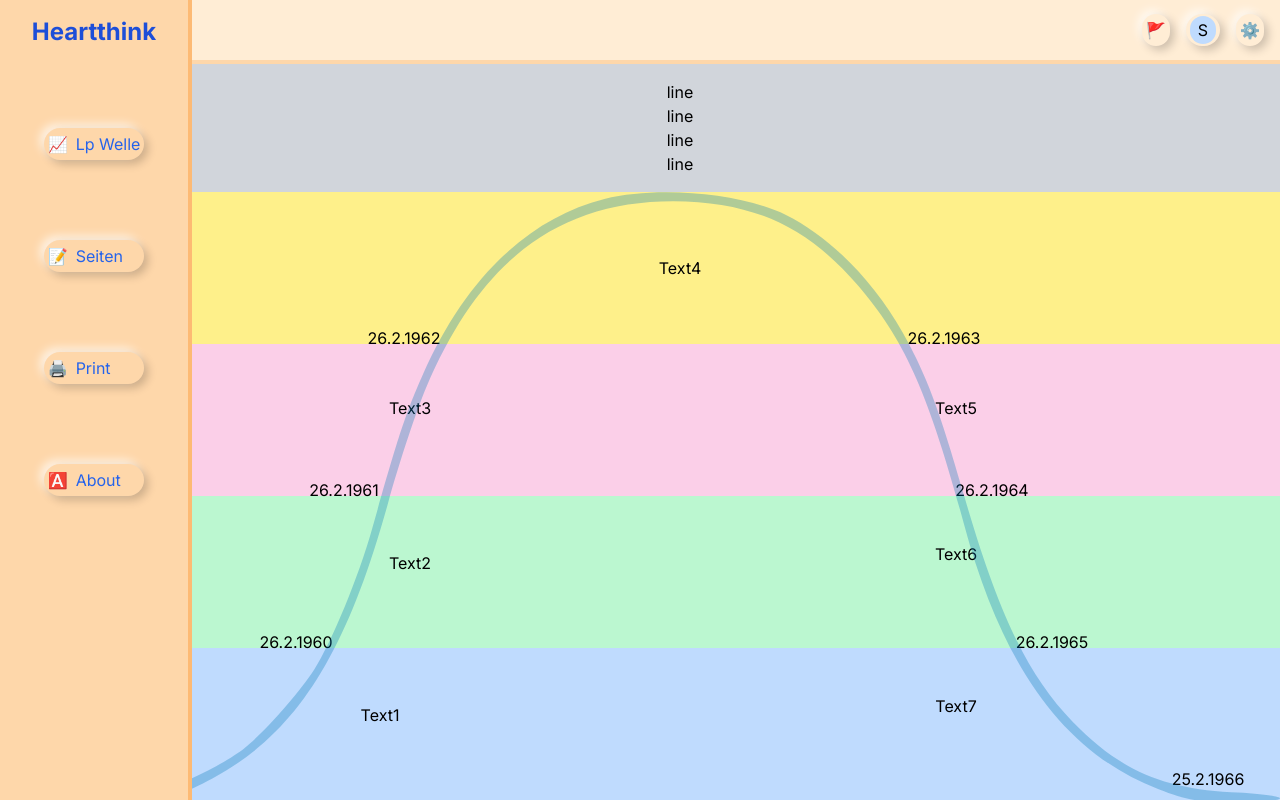
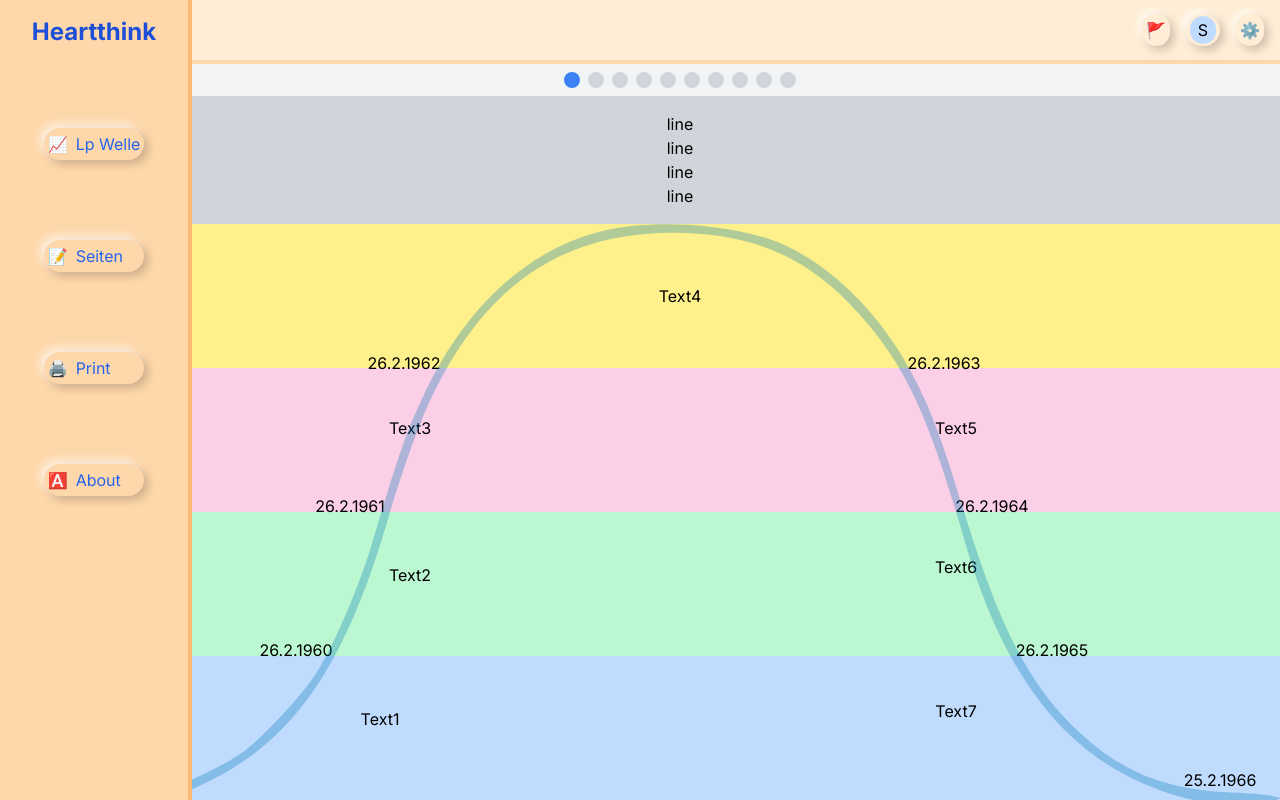
Before and after one commit to malforsaja-dev/Heart-Biography, a Next.js app: page /lebensplan in a window 1280 px wide. Built offline with nearby package versions, Linux system fonts and the light colour scheme.

Commit message:
added dynamical diagram for lpwelle, multi page

```diff
--- /dev/null
+++ b/app/data/clientData.json
@@ -0,0 +1,12 @@
+{
+  "birthdate": "1959-02-26",
+  "texts": {
+    "text1": "Text1",
+    "text2": "Text2",
+    "text3": "Text3",
+    "text4": "Text4",
+    "text5": "Text5",
+    "text6": "Text6",
+    "text7": "Text7"
+  }
+}
--- /dev/null
+++ b/app/hooks/useDiagramDates.ts
@@ -0,0 +1,47 @@
+import { useState, useEffect } from 'react';
+import clientData from '../data/clientData.json';
+
+const calculateDates = (birthDate: string, diagramIndex: number) => {
+  const startDate = new Date(birthDate);
+  startDate.setFullYear(startDate.getFullYear() + 7 * diagramIndex);
+
+  const dates = [];
+  const day = startDate.getDate();
+  const month = startDate.getMonth();
+
+  for (let i = 0; i < 7; i++) {
+    const currentDate = new Date(startDate);
+    currentDate.setFullYear(currentDate.getFullYear() + i);
+    currentDate.setDate(day);
+    currentDate.setMonth(month);
+    dates.push(currentDate.toLocaleDateString('de-DE'));
+  }
+
+  const endDate = new Date(startDate);
+  endDate.setFullYear(endDate.getFullYear() + 7);
+  endDate.setDate(day - 1);
+  dates.push(endDate.toLocaleDateString('de-DE'));
+
+  return dates;
+};
+
+const useDiagramDates = (diagramIndex: number) => {
+  const [dates, setDates] = useState<string[]>([]);
+  const [maxDiagrams, setMaxDiagrams] = useState<number>(0);
+
+  useEffect(() => {
+    const birthDate = new Date(clientData.birthdate);
+    const today = new Date();
+
+    const age = today.getFullYear() - birthDate.getFullYear();
+    const maxDiagramsBasedOnAge = Math.min(Math.ceil(age / 7), 15);
+    setMaxDiagrams(maxDiagramsBasedOnAge);
+
+    const calculatedDates = calculateDates(clientData.birthdate, diagramIndex);
+    setDates(calculatedDates);
+  }, [diagramIndex]);
+
+  return { dates, maxDiagrams };
+};
+
+export default useDiagramDates;
--- a/app/lebensplan/page.tsx
+++ b/app/lebensplan/page.tsx
@@ -1,23 +1,32 @@
+
+"use client"
+
+import { useState } from 'react';
+import useDiagramDates from '../hooks/useDiagramDates';
+import clientData from '../data/clientData.json';
+
 const LpWelle = () => {
-  const text1 = "Text1";
-  const text2 = "Text2";
-  const text3 = "Text3";
-  const text4 = "Text4";
-  const text5 = "Text5";
-  const text6 = "Text6";
-  const text7 = "Text7";
+  const [diagramIndex, setDiagramIndex] = useState(0);
+  const { dates, maxDiagrams } = useDiagramDates(diagramIndex);
 
-  const date1 = "26.2.1959";
-  const date2 = "26.2.1960";
-  const date3 = "26.2.1961";
-  const date4 = "26.2.1962";
-  const date5 = "26.2.1963";
-  const date6 = "26.2.1964";
-  const date7 = "26.2.1965";
-  const date8 = "25.2.1966";
+  const { text1, text2, text3, text4, text5, text6, text7 } = clientData.texts;
 
   return (
     <div className="relative w-full h-full flex flex-col">
+      {/* Pagination bullets at the top */}
+      <div className="flex justify-center items-center py-2 z-30 relative bg-gray-100">
+        {Array.from({ length: maxDiagrams }).map((_, index) => (
+          <button
+            key={index}
+            onClick={() => setDiagramIndex(index)}
+            aria-label={`Go to diagram ${index + 1}`}
+            className={`w-4 h-4 rounded-full mx-1 ${
+              diagramIndex === index ? 'bg-blue-500' : 'bg-gray-300'
+            }`}
+          />
+        ))}
+      </div>
+
       <div className="h-[8rem] bg-gray-300 flex flex-col items-center justify-end pb-4">
         <p>line</p>
         <p>line</p>
@@ -25,7 +34,7 @@ const LpWelle = () => {
         <p>line</p>
       </div>
 
-      <div className="relative h-[calc(100vh-12rem)] overflow-hidden">
+      <div className="relative h-[calc(100vh-14rem)] overflow-hidden">
         <div className="absolute top-0 left-0 w-full h-1/4 bg-yellow-200"></div>
         <div className="absolute top-1/4 left-0 w-full h-1/4 bg-pink-200"></div>
         <div className="absolute top-1/2 left-0 w-full h-1/4 bg-green-200"></div>
@@ -35,52 +44,52 @@ const LpWelle = () => {
           <p className="text-center">{text1}</p>
         </div>
         <div className="absolute left-[1%] bottom-[1%] w-[1%] h-[5%] flex flex-col justify-center">
-          <p className="text-center">{date1}</p>
+          <p className="text-center">{dates[0]}</p>
         </div>
 
         <div className="absolute left-[5%] bottom-[29%] w-[45%] h-[20%] flex flex-col justify-center">
           <p className="text-center">{text2}</p>
         </div>
         <div className="absolute left-[13%] bottom-[21%] w-[10%] h-[10%] flex flex-col justify-center">
-          <p className="text-center">{date2}</p>
+          <p className="text-center">{dates[1]}</p>
         </div>
 
         <div className="absolute left-[5%] bottom-[57%] w-[45%] h-[15%] flex flex-col justify-center">
           <p className="text-center">{text3}</p>
         </div>
-        <div className="absolute left-[17%] bottom-[46%] w-[10%] h-[10%] flex flex-col justify-center">
-          <p className="text-center">{date3}</p>
+        <div className="absolute left-[17.5%] bottom-[46%] w-[10%] h-[10%] flex flex-col justify-center">
+          <p className="text-center">{dates[2]}</p>
         </div>
 
         <div className="absolute left-[25%] top-[5%] w-[50%] h-[15%] flex flex-col justify-center">
           <p className="text-center">{text4}</p>
         </div>
         <div className="absolute left-[22%] top-[22%] w-[10%] h-[10%] flex justify-center">
-          <p className="text-center">{date4}</p>
+          <p className="text-center">{dates[3]}</p>
         </div>
         <div className="absolute right-[23%] top-[22%] w-[10%] h-[10%] flex justify-center">
-          <p className="text-center">{date5}</p>
+          <p className="text-center">{dates[4]}</p>
         </div>
 
         <div className="absolute right-[5%] bottom-[57%] w-[44%] h-[15%] flex flex-col justify-center">
           <p className="text-center">{text5}</p>
         </div>
         <div className="absolute right-[19%] bottom-[46%] w-[10%] h-[10%] flex flex-col justify-center">
-          <p className="text-center">{date6}</p>
+          <p className="text-center">{dates[5]}</p>
         </div>
 
         <div className="absolute right-[5%] bottom-[33%] w-[44%] h-[15%] flex flex-col justify-center">
           <p className="text-center">{text6}</p>
         </div>
         <div className="absolute right-[14%] bottom-[21%] w-[10%] h-[10%] flex flex-col justify-center">
-          <p className="text-center">{date7}</p>
+          <p className="text-center">{dates[6]}</p>
         </div>
 
         <div className="absolute right-[5%] bottom-[8%] w-[44%] h-[15%] flex flex-col justify-center">
           <p className="text-center">{text7}</p>
         </div>
-        <div className="absolute right-[1%] bottom-[1%] w-[10%] h-[5%] flex flex-col justify-center">
-          <p className="text-center">{date8}</p>
+        <div className="absolute right-0 bottom-[1%] w-[10%] h-[5%] flex flex-col justify-center">
+          <p className="text-center">{dates[7]}</p>
         </div>
 
         <svg
@@ -108,6 +117,7 @@ const LpWelle = () => {
       </div>
     </div>
   );
-};
 
-export default LpWelle;
+}
+
+export default LpWelle
```
